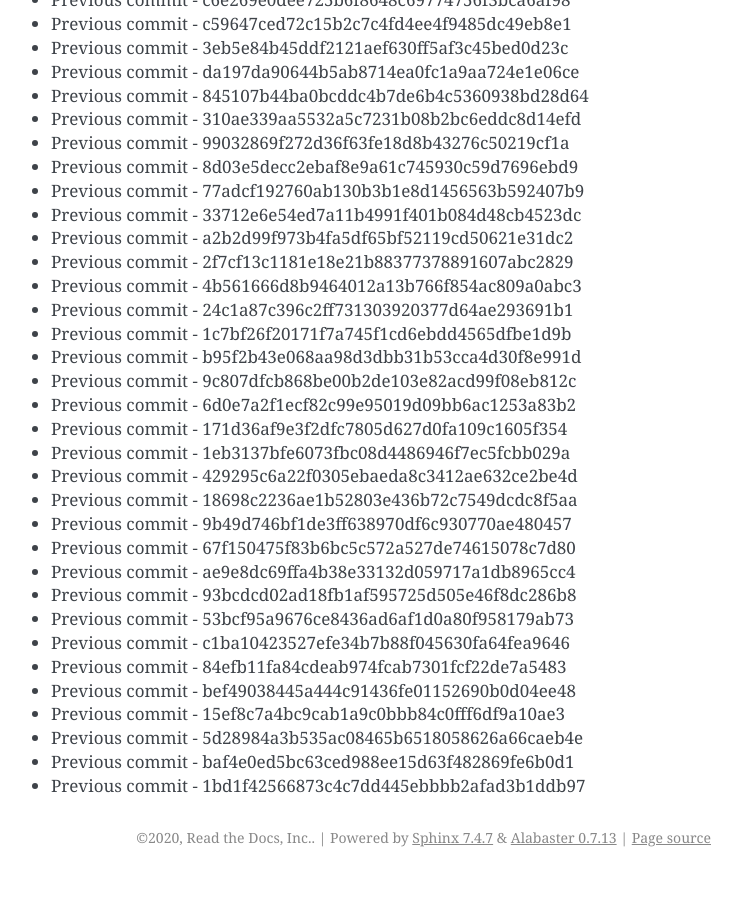
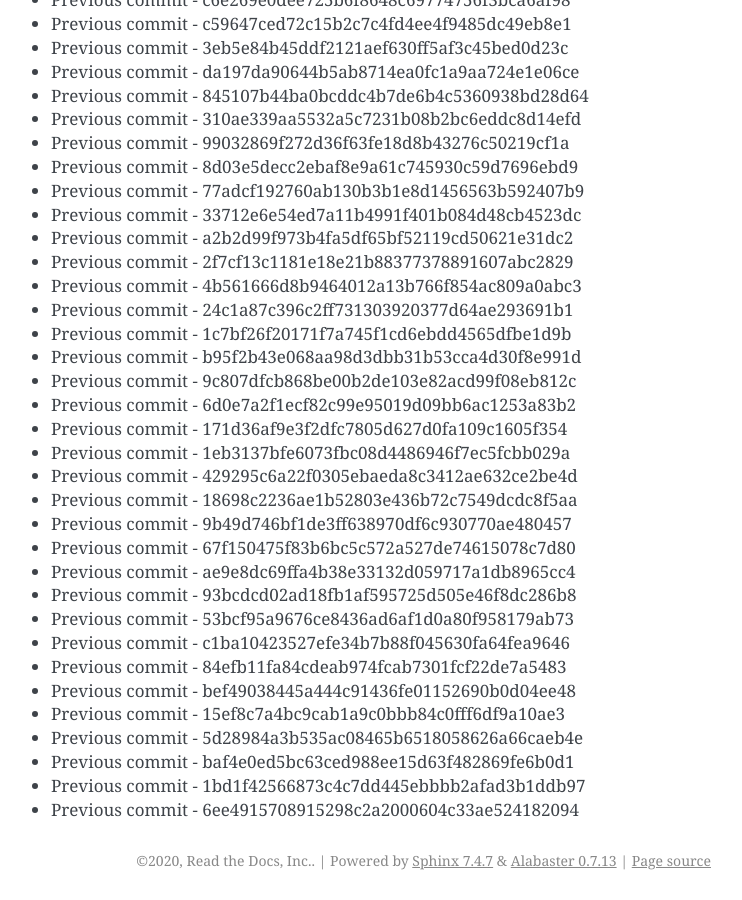
Before and after one commit to readthedocs/rtd-git-stresstest, a Sphinx documentation site: the page built from docs/updates.rst, in a window 1280 px wide and 900 px high, scrolled down 36398 px. Shown: the whole window, without its empty margins (399-1141 px from the left). Built offline with Sphinx 7.4.7, drawn with Linux system fonts in a browser that asks for light colours; before the commit the page ends 37275 px from its top, so only the background shows below that.

Commit message:
Generating commit from previous: 6ee4915708915298c2a2000604c33ae524182094

```diff
--- a/docs/updates.rst
+++ b/docs/updates.rst
@@ -1561,3 +1561,4 @@ It can be tested for any performance characteristics.
 * Previous commit - 5d28984a3b535ac08465b6518058626a66caeb4e
 * Previous commit - baf4e0ed5bc63ced988ee15d63f482869fe6b0d1
 * Previous commit - 1bd1f42566873c4c7dd445ebbbb2afad3b1ddb97
+* Previous commit - 6ee4915708915298c2a2000604c33ae524182094
```
